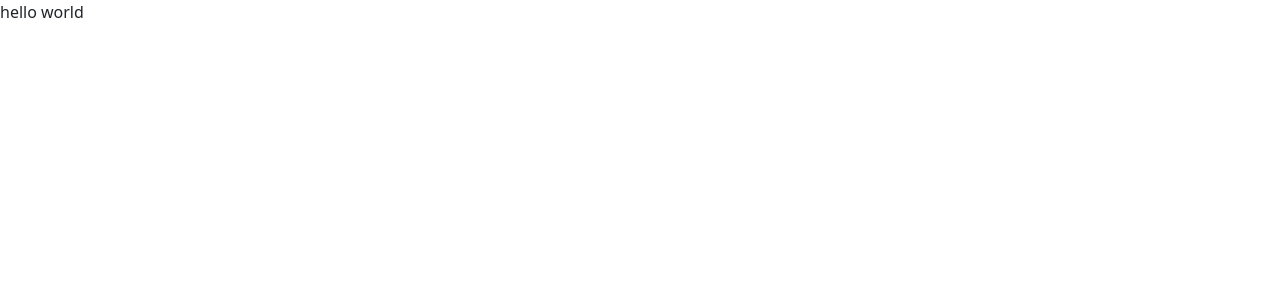
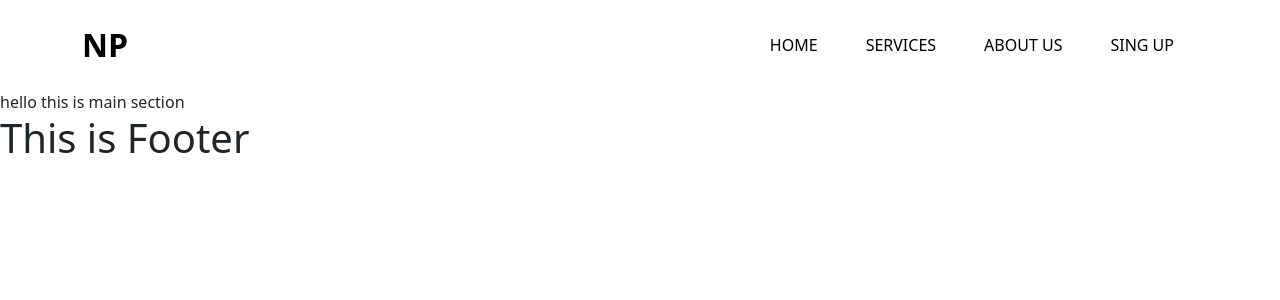
Before and after one commit to shakilhossain-cse/learn_programming, a React (Create React App) app: page / in a window 1280 px wide. Shown: the top 300 px of the page. Built offline with nearby package versions, Linux system fonts and the light colour scheme.

Commit message:
Header Section done

```diff
--- a/src/App.js
+++ b/src/App.js
@@ -1,7 +1,20 @@
+import { BrowserRouter as Router,Switch,Route } from "react-router-dom";
+import { Footer } from "./components/Footer/Footer";
+import { Header } from "./components/Header/Header";
+import { Main } from "./components/Main/Main";
+
 function App() {
   return (
     <div>
-      hello world
+      <Router>
+        <Header/>
+        <Switch>
+          <Route path="/" exact >
+            <Main/>
+          </Route>
+        </Switch>
+        <Footer/>
+      </Router>
     </div>
   );
 }
--- a/src/components/Footer/Footer.jsx
+++ b/src/components/Footer/Footer.jsx
@@ -0,0 +1,9 @@
+import React from 'react'
+
+export const Footer = () => {
+    return (
+        <div>
+            <h1>This is Footer</h1>
+        </div>
+    )
+}
--- /dev/null
+++ b/src/components/Header/Header.css
@@ -0,0 +1,2 @@
+.nav-link {font-weight: 600;}
+.nav-link:hover {background-color: rgb(82, 123, 255);}
--- a/src/components/Header/Header.jsx
+++ b/src/components/Header/Header.jsx
@@ -0,0 +1,23 @@
+import React from 'react'
+import { Container, Navbar } from 'react-bootstrap'
+import { NavLink } from 'react-router-dom'
+import './Header.css'
+
+export const Header = () => {
+    return (
+        <Navbar>
+        <Container className="py-2">
+          <Navbar.Brand className="fw-bold fs-2">NP</Navbar.Brand>
+          <Navbar.Toggle />
+          <Navbar.Collapse className="justify-content-end">
+            <Navbar.Text className="d-flex">
+                <NavLink className="text-decoration-none mx-4 text-uppercase nav-link" to="/">Home</NavLink>
+                <NavLink className="text-decoration-none mx-4 text-uppercase nav-link" to="/">Services</NavLink>
+                <NavLink className="text-decoration-none mx-4 text-uppercase nav-link" to="/">About Us</NavLink>
+                <NavLink className="text-decoration-none mx-4 text-uppercase nav-link" to="/">Sing Up</NavLink>
+            </Navbar.Text>
+          </Navbar.Collapse>
+        </Container>
+      </Navbar>
+    )
+}
--- a/src/components/Main/Main.jsx
+++ b/src/components/Main/Main.jsx
@@ -0,0 +1,9 @@
+import React from 'react'
+
+export const Main = () => {
+    return (
+        <div>
+            hello this is main section
+        </div>
+    )
+}
```
